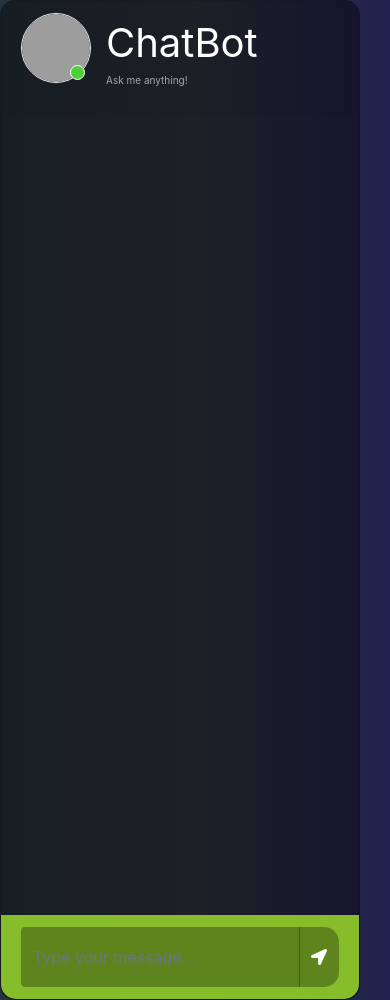
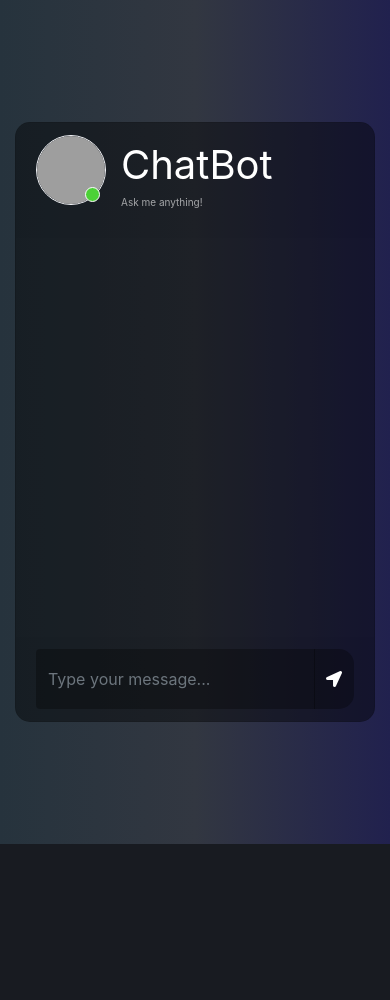
Before and after one commit to Vardhan-Mundada/Binary_Brigade_SGU, a Django app: page /chatbot/ in a window 390 px wide. After the commit the page ends 844 px from the top, so only its background shows below. Run offline with Django 5.2, Linux system fonts and the light colour scheme; parts of the project's set-up code (start-up, migrations or seed data) failed here and were passed over; some libraries are stand-ins or nearby versions; grey boxes are pictures that could not be loaded.

Commit message:
Almost Done

```diff
--- a/FinsoProject/main/static/chatbot.css
+++ b/FinsoProject/main/static/chatbot.css
@@ -7,13 +7,14 @@ html {
 	background: linear-gradient(to right, rgb(38, 51, 61), rgb(50, 55, 65), rgb(33, 33, 78));
 }
 
+
 .chat {
 	margin-top: auto;
 	margin-bottom: auto;
 }
 
 .card {
-	height: 1000px;
+	height: 600px;
 	border-radius: 15px !important;
 	background-color: rgba(0, 0, 0, 0.4) !important;
 }
--- a/FinsoProject/main/templates/base.html
+++ b/FinsoProject/main/templates/base.html
@@ -33,6 +33,7 @@
             <li><a href="{% url 'addall' %}"><i class="fas fa-plus"></i>
                     <p>Add</p>
                 </a></li>
+                <li><a href="{% url 'upload_receipt' %}"><i class="fas fa-upload"></i><span class="tooltip">Upload Bills</span></a></li>
             <li><a href="{% url 'transactions_list' %}"><i class="fas fa-list icon"></i>
                     <p>List</p>
                 </a></li>
@@ -70,6 +71,11 @@
 
         {% endblock %}
     </div>
+    <a href="{% url 'chatbot' %}">
+        <span class="chaticon" style="position: absolute; bottom: 3rem; right:5rem">
+        <i class='fas fa-comments' style='font-size:48px;color:red'></i>
+        </span>
+    </a>
 </body>
 
 </html>
--- a/FinsoProject/main/templates/chatbot.html
+++ b/FinsoProject/main/templates/chatbot.html
@@ -16,21 +16,43 @@
                 background-color: rgb(135, 189, 42);
             }
 
-            .msg_head .card {
-                height: 1000px;
-            }
+
 
             .user_info span {
                 font-size: 40px;
             }
         }
+        .con{
+            max-height: 80vh;
+            max-width: 80vw;
+        }
+        ::-webkit-scrollbar-track {
+            background: #f1f1f1; /* Background color of the track */
+            width: 0px; /* Width of the scrollbar track */
+        }
+
+        /* Scrollbar Thumb */
+        ::-webkit-scrollbar-thumb {
+            background: #888; /* Color of the scrollbar thumb */
+            border-radius: 10px; /* Rounded corners for the scrollbar thumb */
+        }
+
+        /* Scrollbar Width */
+        ::-webkit-scrollbar {
+            width: 1px; /* Width of the scrollbar */
+        }
+
+        /* Hover effect */
+        ::-webkit-scrollbar-thumb:hover {
+            background: #555; /* Darker color when hovering */
+        }
     </style>
 </head>
 
 <body>
-    <div class="container-fluid h-100 w-100">
-        <div class="row justify-content-center h-100 w-100">
-            <div class="chat w-100">
+    <div class="container-fluid h-100">
+        <div class="row justify-content-center h-100">
+            <div class="col-md-8 col-xl-8 chat">
                 <div class="card">
                     <div class="card-header msg_head">
                         <div class="d-flex bd-highlight">
@@ -47,7 +69,7 @@
                     </div>
                     <div id="messageFormeight" class="card-body msg_card_body">
                     </div>
-                    <div class="card-footer msgbox">
+                    <div class="card-footer">
                         <form id="messageArea" class="input-group">
                             <input type="text" id="text" name="msg" placeholder="Type your message..."
                                 autocomplete="off" class="form-control type_msg" required />
--- a/FinsoProject/main/views.py
+++ b/FinsoProject/main/views.py
@@ -734,7 +734,7 @@ def chatbot(request):
                 'CategoryWiseExpenseTracking': get_category_response(preprocessed_input),
                 'IncomeManagement' : get_income_management_response(preprocessed_input,request),
                 'InvestmentTracking' : get_investment_tracking_response(preprocessed_input,request),
-                # 'AnalyticsAndGraphs' : get_analytics_response(preprocessed_input),
+                'AnalyticsAndGraphs' : get_analytics_response(preprocessed_input),
                 'BudgetManagement' : get_budget_management(preprocessed_input,request)
             }
 
@@ -747,6 +747,34 @@ def chatbot(request):
         return render(request, 'chatbot.html')
     else:
         return JsonResponse({'error': 'Invalid request method'}, status=405)
+
+def get_analytics_response(preprocessed_input):
+    # Assume you have a function that generates the graph URL based on the input
+
+
+    # Construct the HTML button with an href link to the graph URL
+    html_button = f"""
+    <div style="text-align: center; margin-top: 20px;">
+        <a href="/charts" target="_blank">
+            <button style="
+                background-color: #4CAF50;
+                color: white;
+                padding: 15px 32px;
+                text-align: center;
+                font-size: 16px;
+                border: none;
+                border-radius: 8px;
+                cursor: pointer;">
+                View Analytics Graph
+            </button>
+        </a>
+    </div>
+    """
+
+    # Return the HTML button
+    return html_button
+
+
 
 def get_category_response(preprocessed_input):
     if "top 5" in preprocessed_input or "highest spending" in preprocessed_input or "rank" in preprocessed_input:
```
Also changed, not shown: FinsoProject/spam_model/spam.csv (added), 1 other file.
